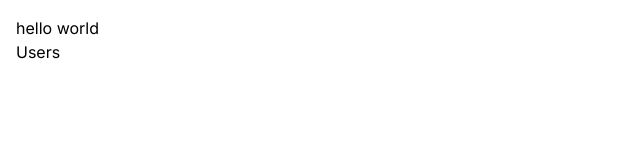
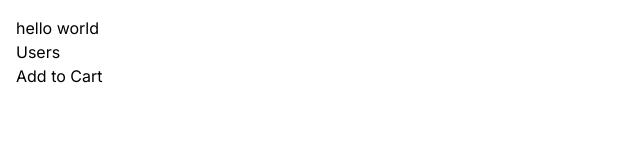
Before and after one commit to enlightwise/next-app, a Next.js app: page / in a window 1280 px wide. Shown: the top 160 px of the page, without its empty margins (0-640 px from the left). Built offline with nearby package versions, Linux system fonts and the light colour scheme.

Commit message:
client component

```diff
--- /dev/null
+++ b/app/components/AddToCart.tsx
@@ -0,0 +1,12 @@
+"use client";
+import React from "react";
+
+const AddToCart = () => {
+  return (
+    <div>
+      <button onClick={() => console.log("Click")}>Add to Cart</button>
+    </div>
+  );
+};
+
+export default AddToCart;
--- /dev/null
+++ b/app/components/ProductCard.tsx
@@ -0,0 +1,12 @@
+import React from "react";
+import AddToCart from "./AddToCart";
+
+const ProductCard = () => {
+  return (
+    <div>
+      <AddToCart />
+    </div>
+  );
+};
+
+export default ProductCard;
--- a/app/page.tsx
+++ b/app/page.tsx
@@ -1,11 +1,13 @@
 import Image from "next/image";
 import Link from "next/link";
+import ProductCard from "./components/ProductCard";
 
 export default function Home() {
   return (
     <main>
       <h1>hello world</h1>
       <Link href="/users">Users</Link>
+      <ProductCard></ProductCard>
     </main>
   );
 }
```
